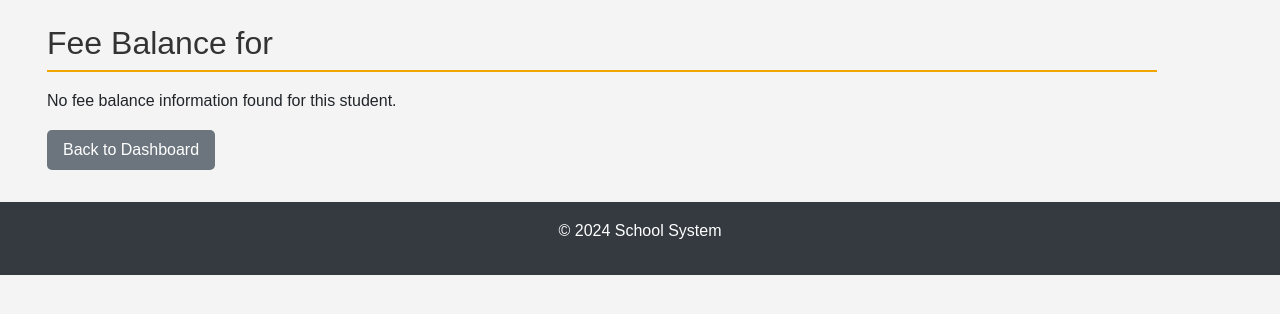
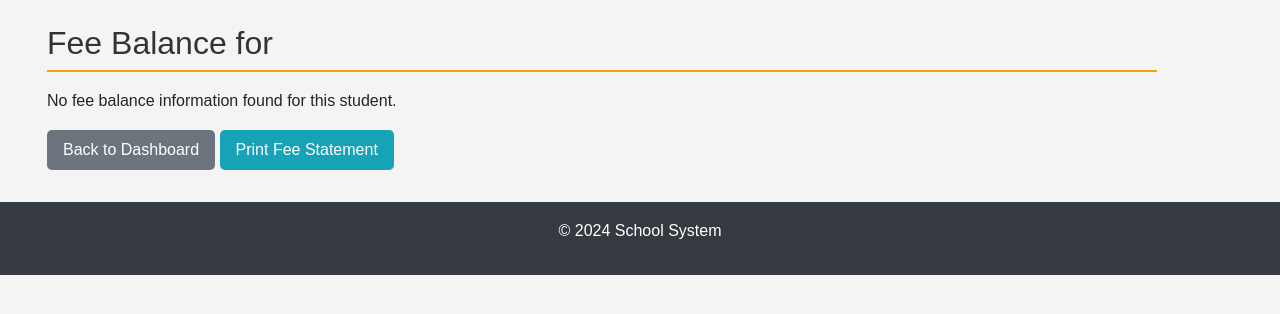
Before and after one commit to RotichKipkoech/School-System, a Flask app: template templates/view_fee_balance.html in a window 1280 px wide. Shown: the part 210-524 px from the top of the page. Run offline with Flask 3, Linux system fonts and the light colour scheme; the template is opened without the code that fills it, so the values that code supplies are empty; parts of the project's set-up code (start-up, migrations or seed data) failed here and were passed over; some libraries are stand-ins or nearby versions.

Commit message:
Updated Parent Dashboard

```diff
--- a/templates/view_fee_balance.html
+++ b/templates/view_fee_balance.html
@@ -9,4 +9,8 @@
 {% endif %}
 
 <a href="{{ url_for('parent_dashboard') }}" class="btn btn-secondary">Back to Dashboard</a>
+
+<button onclick="window.print()" class="btn btn-info">
+    <i class="fa fa-print"></i> Print Fee Statement
+</button>
 {% endblock %}
```
